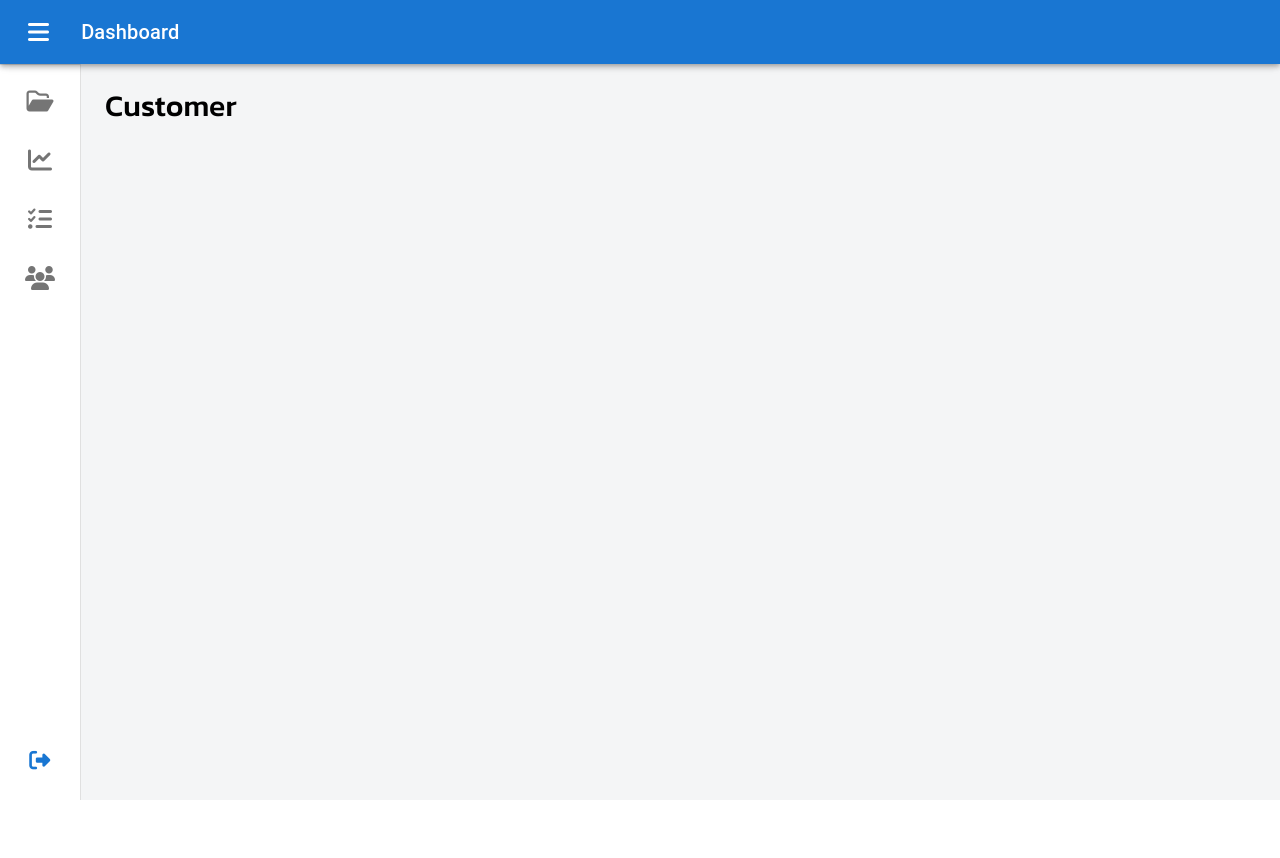
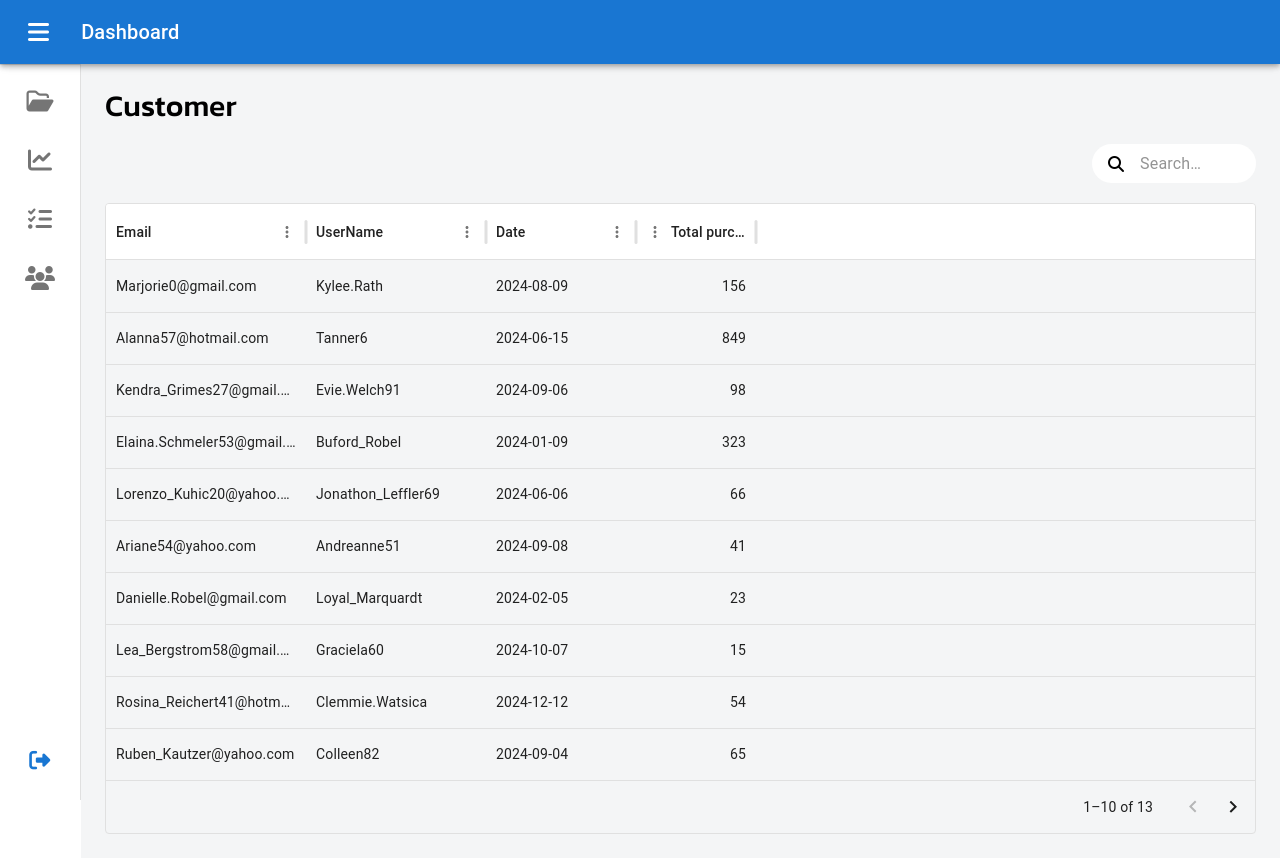
Before and after one commit to ice6504/E-commerce-Dashboard, a React (Vite) app: page /customer in a window 1280 px wide. Before the commit the page ends 800 px from the top, so only its background shows below. Built offline with nearby package versions, Linux system fonts and the light colour scheme.

Commit message:
Add Customer page

```diff
--- a/src/pages/Customer/Customer.jsx
+++ b/src/pages/Customer/Customer.jsx
@@ -1,7 +1,187 @@
+import { DataGrid } from "@mui/x-data-grid";
+import { styled, alpha } from "@mui/material/styles";
+import { InputBase } from "@mui/material";
+
+const columns = [
+  { field: "email", headerName: "Email", width: 200 },
+  {
+    field: "name",
+    headerName: "UserName",
+    width: 180,
+  },
+  { field: "date", headerName: "Date", width: 150 },
+  {
+    field: "totalPurchase",
+    headerName: "Total purchase",
+    type: "number",
+    width: 120,
+  },
+];
+
+const rows = [
+  {
+    email: "Marjorie0@gmail.com",
+    name: "Kylee.Rath",
+    date: "2024-08-09",
+    totalPurchase: 156,
+    id: "1",
+  },
+  {
+    email: "Alanna57@hotmail.com",
+    name: "Tanner6",
+    date: "2024-06-15",
+    totalPurchase: 849,
+    id: "2",
+  },
+  {
+    email: "Kendra_Grimes27@gmail.com",
+    name: "Evie.Welch91",
+    date: "2024-09-06",
+    totalPurchase: 98,
+    id: "3",
+  },
+  {
+    email: "Elaina.Schmeler53@gmail.com",
+    name: "Buford_Robel",
+    date: "2024-01-09",
+    totalPurchase: 323,
+    id: "4",
+  },
+  {
+    email: "Lorenzo_Kuhic20@yahoo.com",
+    name: "Jonathon_Leffler69",
+    date: "2024-06-06",
+    totalPurchase: 66,
+    id: "5",
+  },
+  {
+    email: "Ariane54@yahoo.com",
+    name: "Andreanne51",
+    date: "2024-09-08",
+    totalPurchase: 41,
+    id: "6",
+  },
+  {
+    email: "Danielle.Robel@gmail.com",
+    name: "Loyal_Marquardt",
+    date: "2024-02-05",
+    totalPurchase: 23,
+    id: "7",
+  },
+  {
+    email: "Lea_Bergstrom58@gmail.com",
+    name: "Graciela60",
+    date: "2024-10-07",
+    totalPurchase: 15,
+    id: "8",
+  },
+  {
+    email: "Rosina_Reichert41@hotmail.com",
+    name: "Clemmie.Watsica",
+    date: "2024-12-12",
+    totalPurchase: 54,
+    id: "9",
+  },
+  {
+    email: "Ruben_Kautzer@yahoo.com",
+    name: "Colleen82",
+    date: "2024-09-04",
+    totalPurchase: 65,
+    id: "10",
+  },
+  {
+    email: "Jack61@hotmail.com",
+    name: "Lavada31",
+    date: "2024-03-08",
+    totalPurchase: 323,
+    id: "11",
+  },
+  {
+    email: "Moshe76@gmail.com",
+    name: "Jeremie.Oberbrunner87",
+    date: "2024-01-02",
+    totalPurchase: 123,
+    id: "12",
+  },
+  {
+    email: "Bridie80@hotmail.com",
+    name: "Arnoldo_Jenkins",
+    date: "2024-03-02",
+    totalPurchase: 984,
+    id: "13",
+  },
+];
+
+const Search = styled("div")(({ theme }) => ({
+  position: "relative",
+  borderRadius: theme.shape.borderRadius,
+  backgroundColor: alpha(theme.palette.common.white, 0.15),
+  "&:hover": {
+    backgroundColor: alpha(theme.palette.common.white, 0.25),
+  },
+  marginLeft: 0,
+  width: "100%",
+  [theme.breakpoints.up("sm")]: {
+    marginLeft: theme.spacing(1),
+    width: "auto",
+  },
+}));
+
+const SearchIconWrapper = styled("div")(({ theme }) => ({
+  padding: theme.spacing(0, 2),
+  height: "100%",
+  position: "absolute",
+  pointerEvents: "none",
+  display: "flex",
+  alignItems: "center",
+  justifyContent: "center",
+}));
+
+const StyledInputBase = styled(InputBase)(({ theme }) => ({
+  color: "inherit",
+  width: "100%",
+  "& .MuiInputBase-input": {
+    padding: theme.spacing(1, 1, 1, 0),
+    // vertical padding + font size from searchIcon
+    paddingLeft: `calc(1em + ${theme.spacing(4)})`,
+    transition: theme.transitions.create("width"),
+    [theme.breakpoints.up("sm")]: {
+      width: "12ch",
+      "&:focus": {
+        width: "20ch",
+      },
+    },
+  },
+}));
+
 function Customer() {
   return (
     <>
-      <h1 className="text-3xl font-medium text-black">Customer</h1>
+      <div className="space-y-5">
+        <h1 className="text-3xl font-medium text-black">Customer</h1>
+        <div className="flex justify-end b">
+          <Search className="bg-white text-black rounded-full">
+            <SearchIconWrapper>
+              <i className="fa-solid fa-magnifying-glass"></i>
+            </SearchIconWrapper>
+            <StyledInputBase
+              placeholder="Search…"
+              inputProps={{ "aria-label": "search" }}
+            />
+          </Search>
+        </div>
+        <div className="w-full">
+          <DataGrid
+            rows={rows}
+            columns={columns}
+            initialState={{
+              pagination: {
+                paginationModel: { page: 0, pageSize: 10 },
+              },
+            }}
+          />
+        </div>
+      </div>
     </>
   );
 }
```
